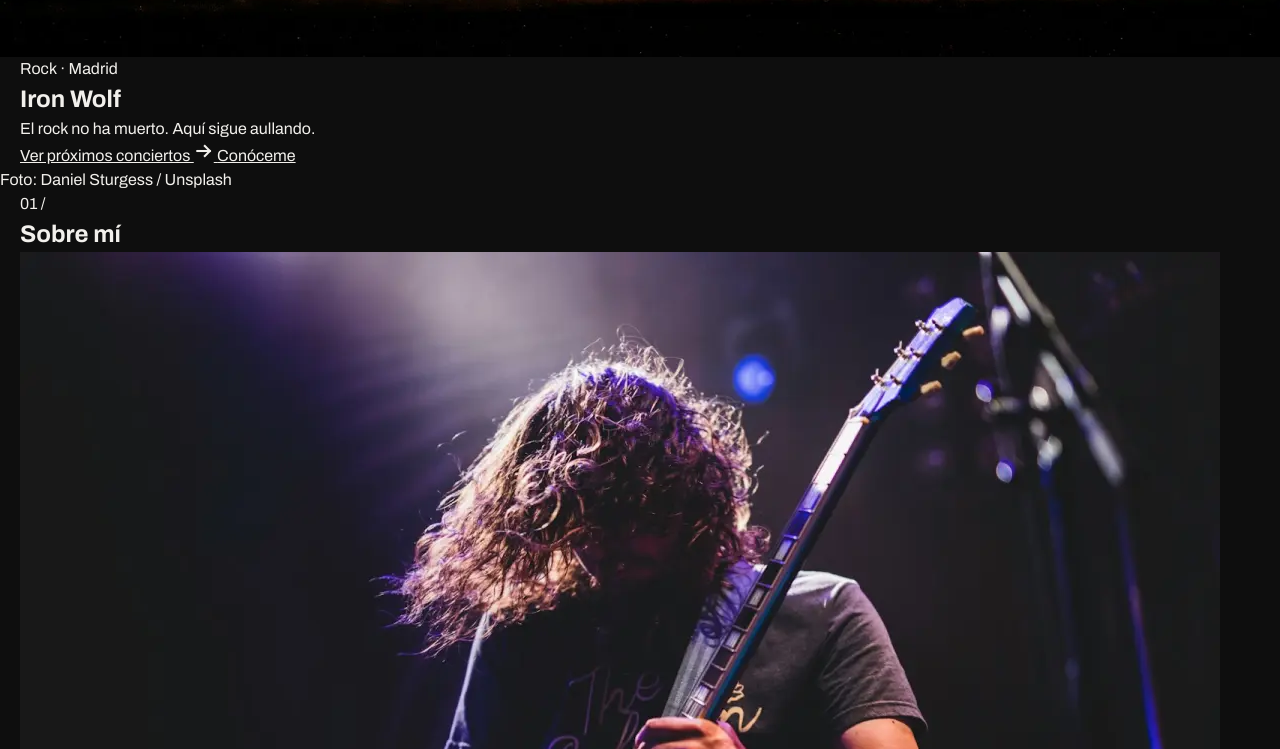
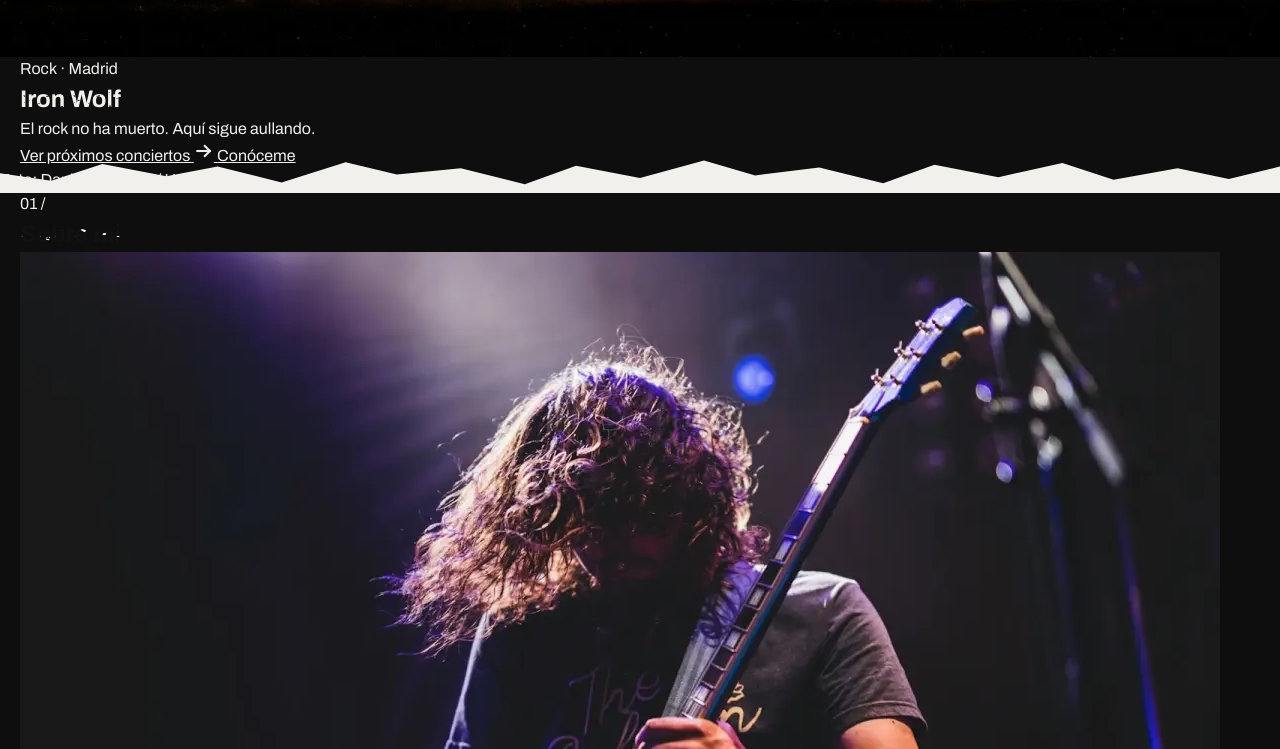
Before and after one commit to 4GeeksAcademy/aie-pt-7-web-artist-mateore1330-commits, a plain HTML site: page index.html in a window 1280 px wide. Shown: the part 1991-2740 px from the top of the page. Drawn offline with Linux system fonts and the light colour scheme.

Commit message:
feat: add grain, worn ink and torn edge textures

```diff
--- a/styles.css
+++ b/styles.css
@@ -154,3 +154,80 @@ address {
   white-space: nowrap;
   border: 0;
 }
+
+
+/* 4. Texturas ============================================================= */
+
+/* Grano de película (DESIGN.md §5.1). Se anima en la fase 5. */
+.grain {
+  position: fixed;
+  top: -50%;
+  left: -50%;
+  z-index: 50;
+  width: 200%;
+  height: 200%;
+  background: var(--texture-noise) repeat;
+  background-size: 300px 300px;
+  opacity: 0.16;
+  mix-blend-mode: overlay;
+  pointer-events: none;
+}
+
+/* Tinta gastada dentro de las letras (DESIGN.md §5.2). Dos capas de fondo:
+   la textura encima y el color del texto debajo. Si la textura no carga, el
+   título se ve en su color liso. El texto sigue siendo texto real. */
+.hero__line,
+.career .section__title,
+.discography__title,
+.site-footer__title,
+.about .section__title,
+.shows .section__title,
+.gallery .section__title {
+  color: transparent;
+  background-size: 500px 500px, auto;
+  -webkit-background-clip: text;
+  background-clip: text;
+}
+
+/* Títulos claros sobre fondo oscuro: arañazos oscuros */
+.hero__line,
+.career .section__title,
+.discography__title,
+.site-footer__title {
+  background-image: var(--texture-wear-dark), linear-gradient(var(--color-paper), var(--color-paper));
+}
+
+/* Títulos oscuros sobre fondo claro: arañazos claros */
+.about .section__title,
+.shows .section__title {
+  background-image: var(--texture-wear-light), linear-gradient(var(--color-text-dark), var(--color-text-dark));
+}
+
+/* "Galería": tinta sobre naranja, con arañazos claros */
+.gallery .section__title {
+  background-image: var(--texture-wear-light), linear-gradient(var(--color-ink), var(--color-ink));
+}
+
+/* Bordes rasgados (DESIGN.md §5.3): del color de la sección siguiente */
+.tear {
+  position: absolute;
+  right: 0;
+  bottom: -1px;
+  left: 0;
+  z-index: 4;
+  height: var(--tear-height);
+  clip-path: polygon(0 100%, 0 55%, 4% 72%, 8% 34%, 13% 62%, 17% 40%, 22% 76%, 27% 30%, 31% 58%, 36% 44%, 41% 80%, 45% 38%, 50% 66%, 55% 26%, 59% 60%, 64% 42%, 69% 78%, 73% 36%, 78% 64%, 83% 32%, 87% 70%, 92% 44%, 96% 68%, 100% 40%, 100% 100%);
+  pointer-events: none;
+}
+
+.tear--paper {
+  background: var(--color-paper);
+}
+
+.tear--accent {
+  background: var(--color-accent);
+}
+
+.tear--ink {
+  background: var(--color-ink);
+}
```
